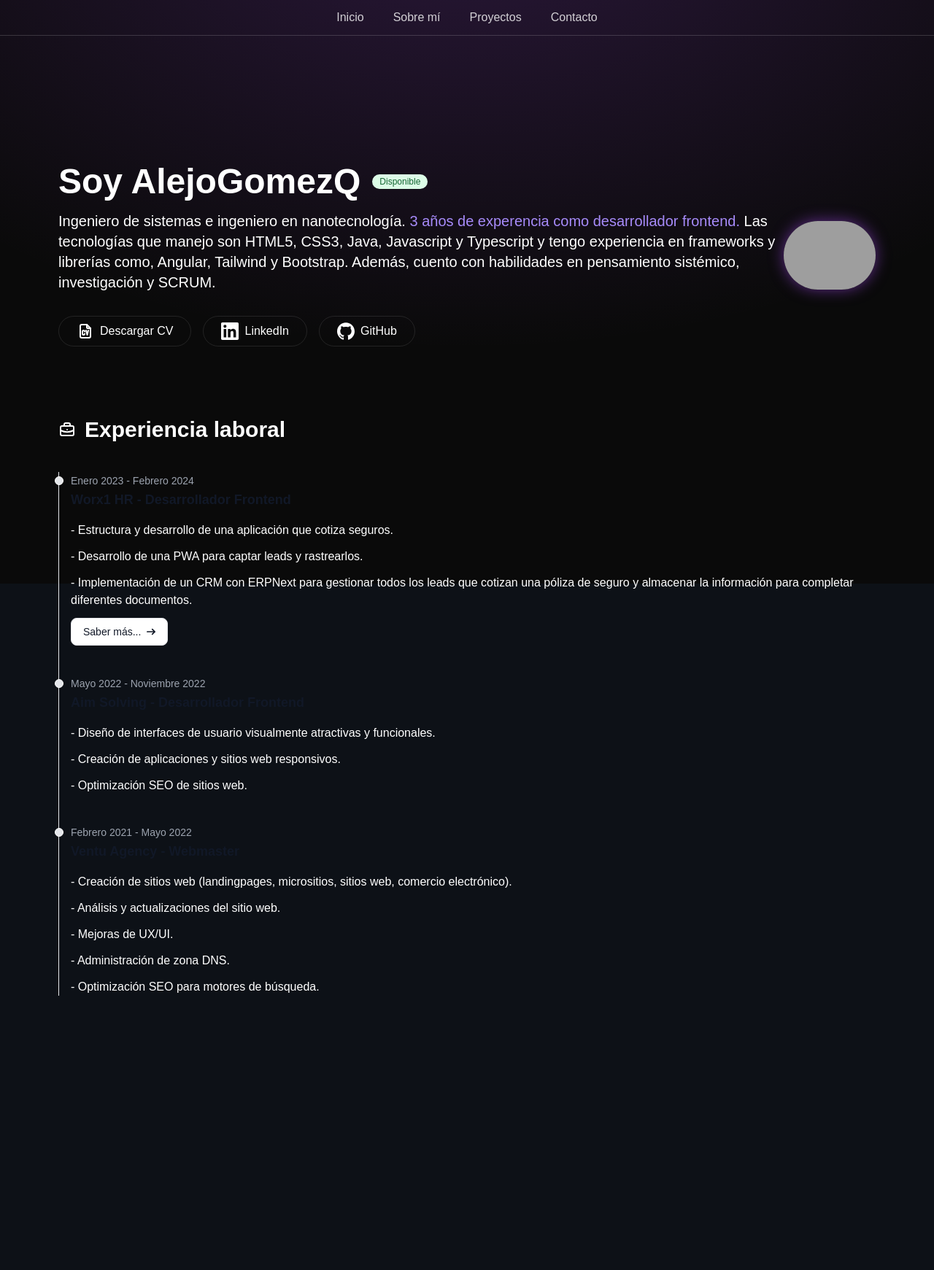
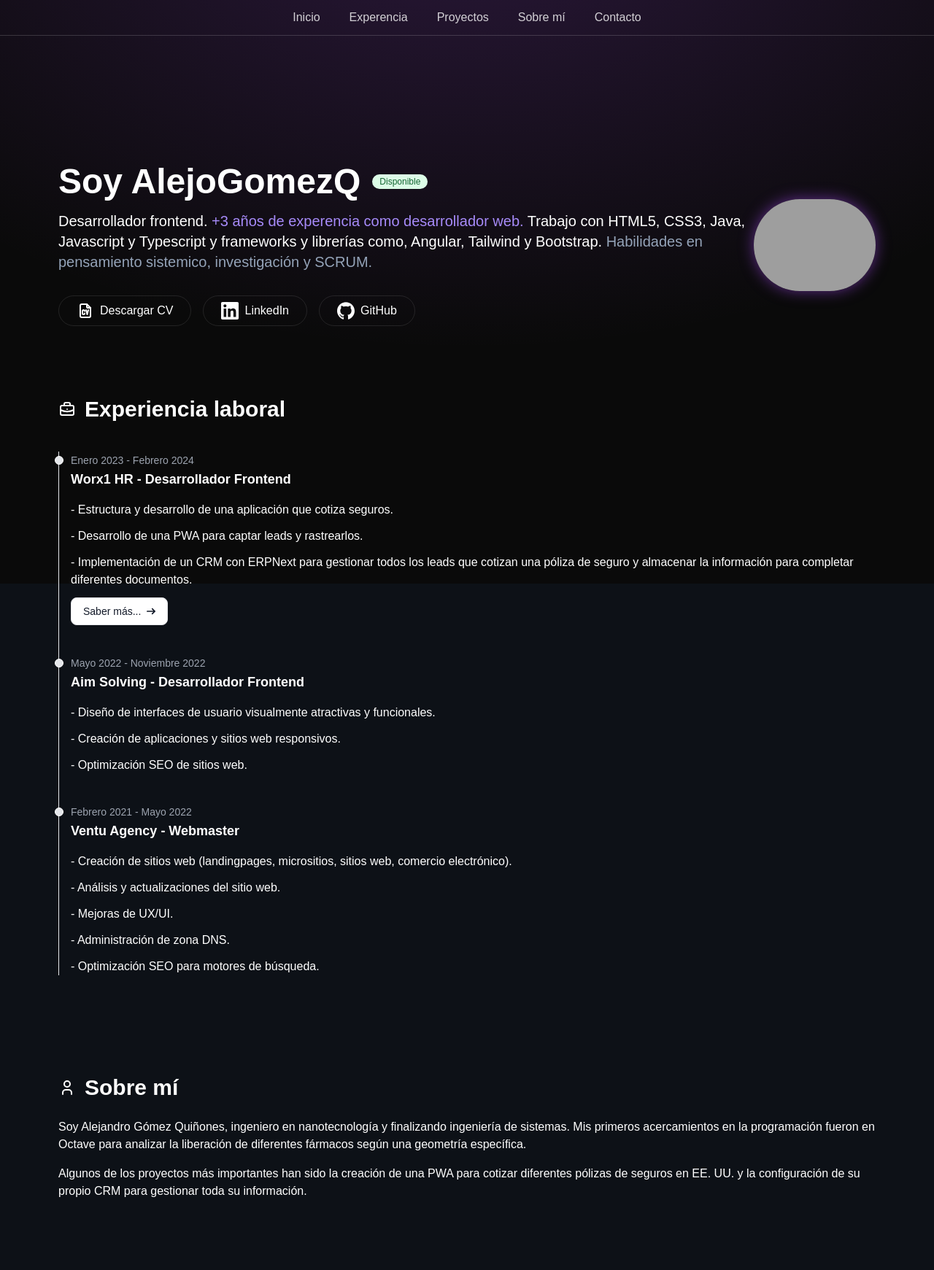
Before and after one commit to AlejoGomezQ/Alejo_Gomez_Q_Portfolio, an Astro site: page / in a window 1280 px wide. Shown: the whole page at 73% size. Before the commit the page ends 1405 px from the top, so only its background shows below. Built offline with nearby package versions, Linux system fonts and the light colour scheme; Astro itself is replaced by a stand-in of ours; grey boxes are pictures that could not be loaded.

Commit message:
Header changed and about me component created

```diff
--- a/src/components/ExperienceItem.astro
+++ b/src/components/ExperienceItem.astro
@@ -19,7 +19,7 @@ const { position, description, date, link, company } = Astro.props;
     class="mb-1 text-sm font-normal leading-none text-gray-400 dark:text-gray-500"
     >{date}</time
   >
-  <h3 class="text-lg font-semibold text-gray-900 dark:text-white">
+  <h3 class="text-lg font-semibold text-white">
     <span class="font-semibold">{company}</span> - {position}
   </h3>
   <p class="mb-4 text-base font-normal text-gray-500 dark:text-gray-400">
--- a/src/components/Header.astro
+++ b/src/components/Header.astro
@@ -2,9 +2,10 @@
   <div class="flex justify-center items-center py-3 w-[1120px] mx-auto">
     <nav class="flex flex-row gap-x-10 opacity-80">
       <a href="/">Inicio</a>
-      <a href="/sobre-mi">Sobre mí</a>
-      <a href="/proyectos">Proyectos</a>
-      <a href="/contacto">Contacto</a>
+      <a href="/#experiencia-laboral">Experencia</a>
+      <a href="/#proyectos">Proyectos</a>
+      <a href="/#sobre-mi">Sobre mí</a>
+      <a href="/#contacto">Contacto</a>
     </nav>
   </div>
 </header>
--- a/src/components/SectionContainer.astro
+++ b/src/components/SectionContainer.astro
@@ -2,6 +2,6 @@
 const { class: className } = Astro.props;
 ---
 
-<section class=`w-[1120px] mx-auto ${className}`>
+<section class=`w-[1120px] mx-auto pb-24 ${className}`>
   <slot />
 </section>
--- /dev/null
+++ b/src/components/icons/User.astro
@@ -0,0 +1,15 @@
+<svg
+  {...Astro.props}
+  xmlns="http://www.w3.org/2000/svg"
+  width="24"
+  height="24"
+  viewBox="0 0 24 24"
+  fill="none"
+  stroke="currentColor"
+  stroke-width="2"
+  stroke-linecap="round"
+  stroke-linejoin="round"
+  ><path stroke="none" d="M0 0h24v24H0z" fill="none"></path><path
+    d="M8 7a4 4 0 1 0 8 0a4 4 0 0 0 -8 0"></path><path
+    d="M6 21v-2a4 4 0 0 1 4 -4h4a4 4 0 0 1 4 4v2"></path></svg
+>
--- a/src/pages/index.astro
+++ b/src/pages/index.astro
@@ -9,6 +9,7 @@ import SocialBadge from "../components/SocialBadge.astro";
 import Experience from "../components/Experience.astro";
 import SectionContainer from "../components/SectionContainer.astro";
 import Briefcase from "../components/icons/Briefcase.astro";
+import User from "../components/icons/User.astro";
 ---
 
 <Layout
@@ -16,7 +17,7 @@ import Briefcase from "../components/icons/Briefcase.astro";
   description="Contratame para desarrollar, administrar o mejorar tu sitio web o aplición con tecnologias como Angular, Java, Wordpress"
 >
   <main>
-    <SectionContainer class="py-44 pb-24">
+    <SectionContainer class="py-44 pb-24" id="inicio">
       <div class="flex gap-x-2 items-center">
         <div class="">
           <h1 class="flex flex-row gap-x-4 text-white text-5xl font-bold pb-4">
@@ -29,13 +30,14 @@ import Briefcase from "../components/icons/Briefcase.astro";
             >
           </h1>
           <h2 class="text-xl">
-            <span>Ingeniero de sistemas e ingeniero en nanotecnología.</span>
+            Desarrollador frontend.
             <span class="text-violet-400">
-              3 años de experencia como desarrollador frontend.</span
-            > Las tecnologías que manejo son HTML5, CSS3, Java, Javascript y Typescript
-            y tengo experiencia en frameworks y librerías como, Angular, Tailwind
-            y Bootstrap. Además, cuento con habilidades en pensamiento sistémico,
-            investigación y SCRUM.
+              +3 años de experencia como desarrollador web.</span
+            > Trabajo con HTML5, CSS3, Java, Javascript y Typescript y frameworks
+            y librerías como, Angular, Tailwind y Bootstrap. <span
+              class="text-slate-400"
+              >Habilidades en pensamiento sistemico, investigación y SCRUM.</span
+            >
           </h2>
           <ul class="flex gap-x-4 mt-8">
             <li>
@@ -68,12 +70,30 @@ import Briefcase from "../components/icons/Briefcase.astro";
       </div>
     </SectionContainer>
 
-    <SectionContainer>
+    <SectionContainer id="experiencia-laboral">
       <h2 class="text-3xl font-semibold mb-6 flex gap-x-3 items-center">
         <Briefcase class="size-6" />
         Experiencia laboral
       </h2>
       <Experience />
+    </SectionContainer>
+
+    <SectionContainer id="sobre-mi">
+      <h2 class="text-3xl font-semibold mb-6 flex gap-x-3 items-center">
+        <User class="size-6" />
+        Sobre mí
+      </h2>
+      <p class="pb-4">
+        Soy Alejandro Gómez Quiñones, ingeniero en nanotecnología y finalizando
+        ingeniería de sistemas. Mis primeros acercamientos en la programación
+        fueron en Octave para analizar la liberación de diferentes fármacos
+        según una geometría específica.
+      </p>
+      <p>
+        Algunos de los proyectos más importantes han sido la creación de una PWA
+        para cotizar diferentes pólizas de seguros en EE. UU. y la configuración
+        de su propio CRM para gestionar toda su información.
+      </p>
     </SectionContainer>
   </main>
 </Layout>
```
